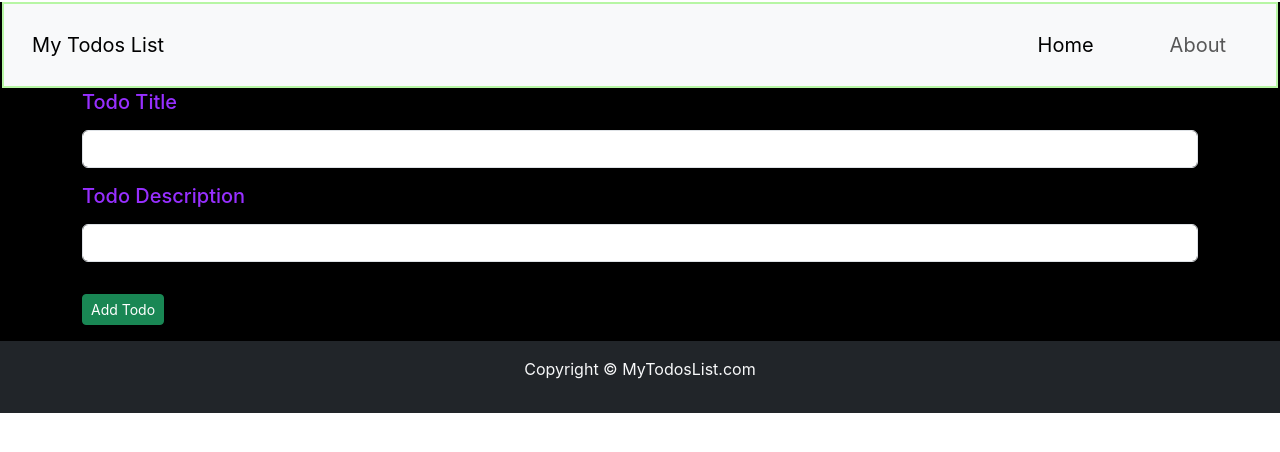
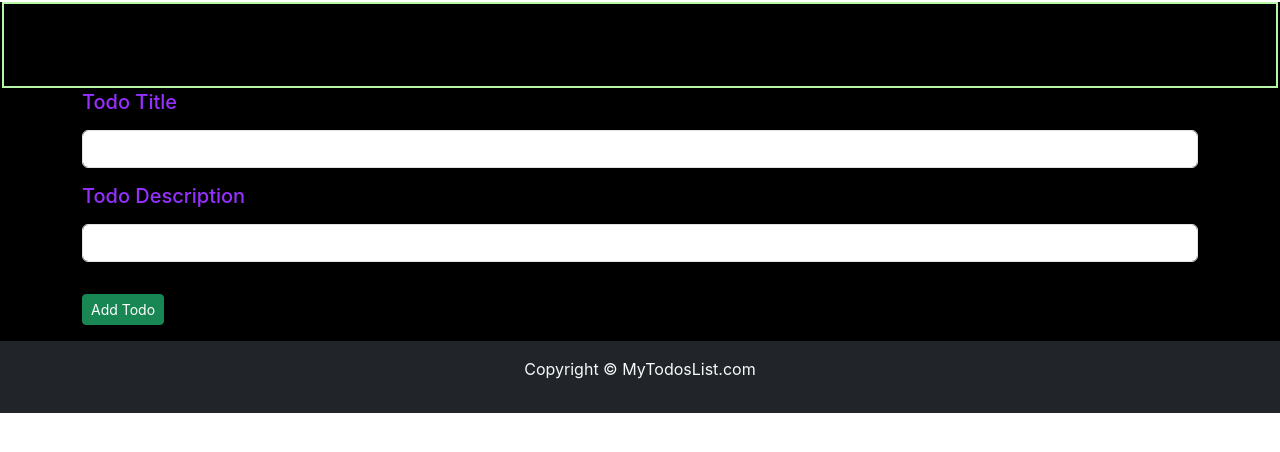
Before and after one commit to Savaliya-Ravi/React-Repo, a React (Create React App) app: page / in a window 1280 px wide. Shown: the top 452 px of the page. Built offline with nearby package versions, Linux system fonts and the light colour scheme.

Commit message:
Update Header.js

```diff
--- a/src/MyComponents/Header.js
+++ b/src/MyComponents/Header.js
@@ -1,39 +1,42 @@
-import React from 'react'
-import PropTypes from 'prop-types'
-import { Link } from "react-router-dom";
+import React from 'react';
+import PropTypes from 'prop-types';
+import { NavLink } from "react-router-dom";
 
 export default function Header(props) {
   return (
-        <nav className="navbar navbar-expand-lg navbar-light bg-light">
+    <nav className="navbar navbar-expand-lg">
       <div className="container-fluid">
-          <Link className="navbar-brand" to="/">{props.title}</Link>
+        <NavLink className="navbar-brand" to="/">{props.title}</NavLink>
         <button className="navbar-toggler" type="button" data-bs-toggle="collapse" data-bs-target="#navbarSupportedContent" aria-controls="navbarSupportedContent" aria-expanded="false" aria-label="Toggle navigation">
           <span className="navbar-toggler-icon"></span>
         </button>
         <div className="collapse navbar-collapse" id="navbarSupportedContent">
           <ul className="navbar-nav me-auto mb-2 mb-lg-0">
             <li className="nav-item">
-                <Link className="nav-link active" aria-current="page" to="/">Home</Link>
+              <NavLink className="nav-link active" aria-current="page" to="/" exact>Home</NavLink>
             </li>
             <li className="nav-item">
-                <Link className="nav-link" to="/about">About</Link>
+              <NavLink className="nav-link" to="/about" exact>About</NavLink>
             </li>
           </ul>
-            { props.searchBar? <form className="d-flex">
+          {props.searchBar ? (
+            <form className="d-flex">
               <input className="form-control me-2" type="search" placeholder="Search" aria-label="Search" />
               <button className="btn btn-outline-success" type="submit">Search</button>
-            </form>: ""}
+            </form>
+          ) : ""}
         </div>
       </div>
     </nav>
-    )
+  );
 }
+
 Header.defaultProps = {
   title: "Your Title Here",
   searchBar: true
-}
+};
 
 Header.propTypes = {
   title: PropTypes.string,
   searchBar: PropTypes.bool.isRequired
-}
+};
```
Lines whose indentation alone changed are shown as unchanged.
